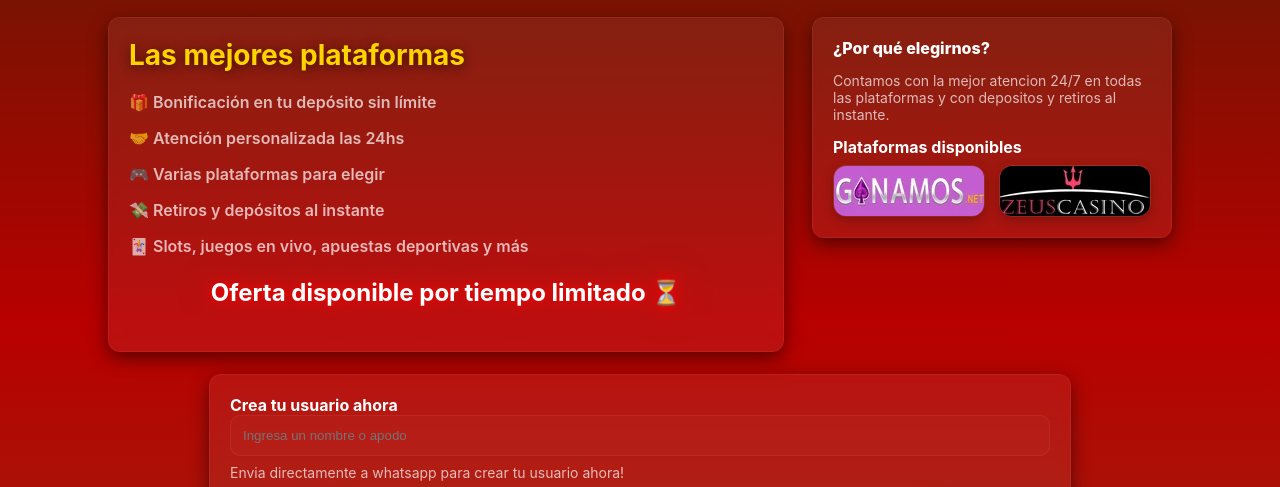
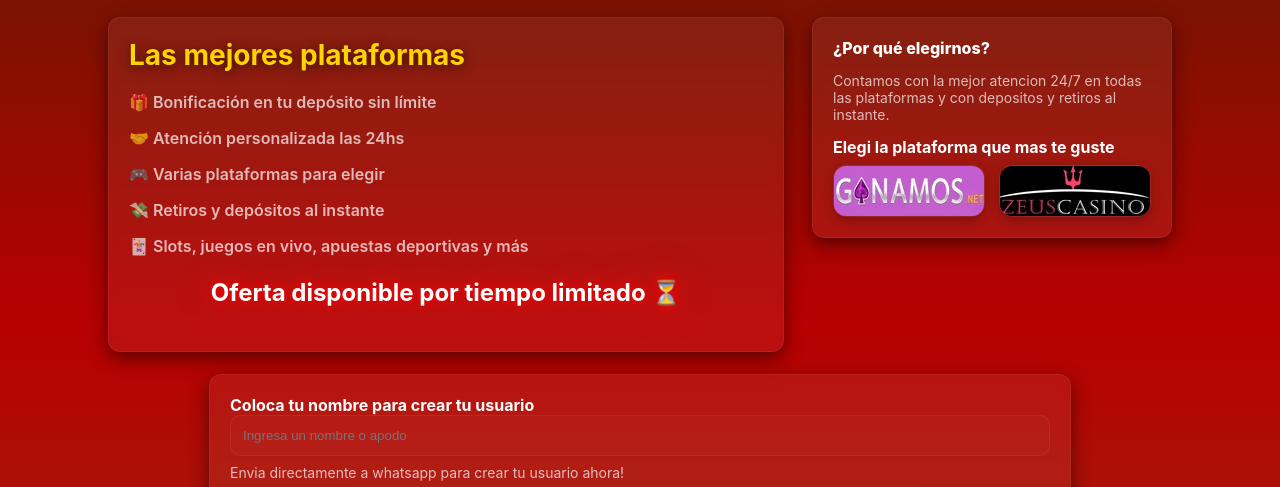
Before and after one commit to araozjonas/bono-extra-maderop1, a plain HTML site: page index.html in a window 1280 px wide. Shown: the part 118-605 px from the top of the page. Drawn offline with Linux system fonts and the light colour scheme.

Commit message:
Update index.html

```diff
--- a/index.html
+++ b/index.html
@@ -59,7 +59,7 @@ src="https://www.facebook.com/tr?id=1409612966791432&ev=PageView&noscript=1"
             instante.</div>
 
           <div style="margin-top:auto">
-            <div style="font-weight:700;margin-bottom:8px">Plataformas disponibles</div>
+            <div style="font-weight:700;margin-bottom:8px">Elegi la plataforma que mas te guste</div>
             <div class="platform-logos">
               <button class="platform-btn" data-platform="ganamos">
                 <img src="src/ganamos.webp" alt="Ganamos" />
@@ -74,7 +74,7 @@ src="https://www.facebook.com/tr?id=1409612966791432&ev=PageView&noscript=1"
 
       <!-- FORM -->
       <section class="card form-card" id="form">
-        <label style="font-weight:700">Crea tu usuario ahora</label>
+        <label style="font-weight:700">Coloca tu nombre para crear tu usuario</label>
         <div class="input">
           <input id="nickInput" type="text" placeholder="Ingresa un nombre o apodo" aria-label="nick" />
         </div>
```
